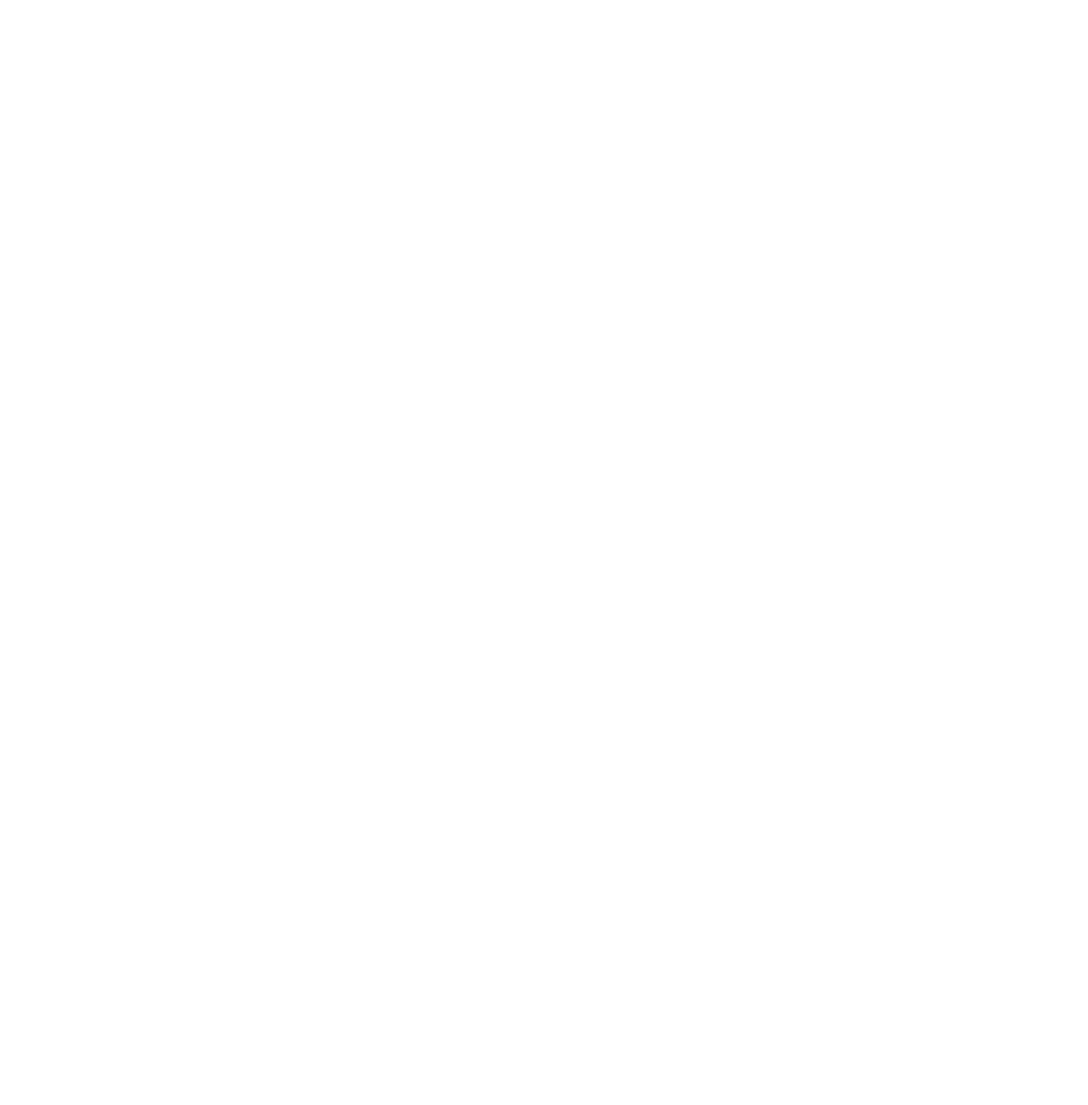
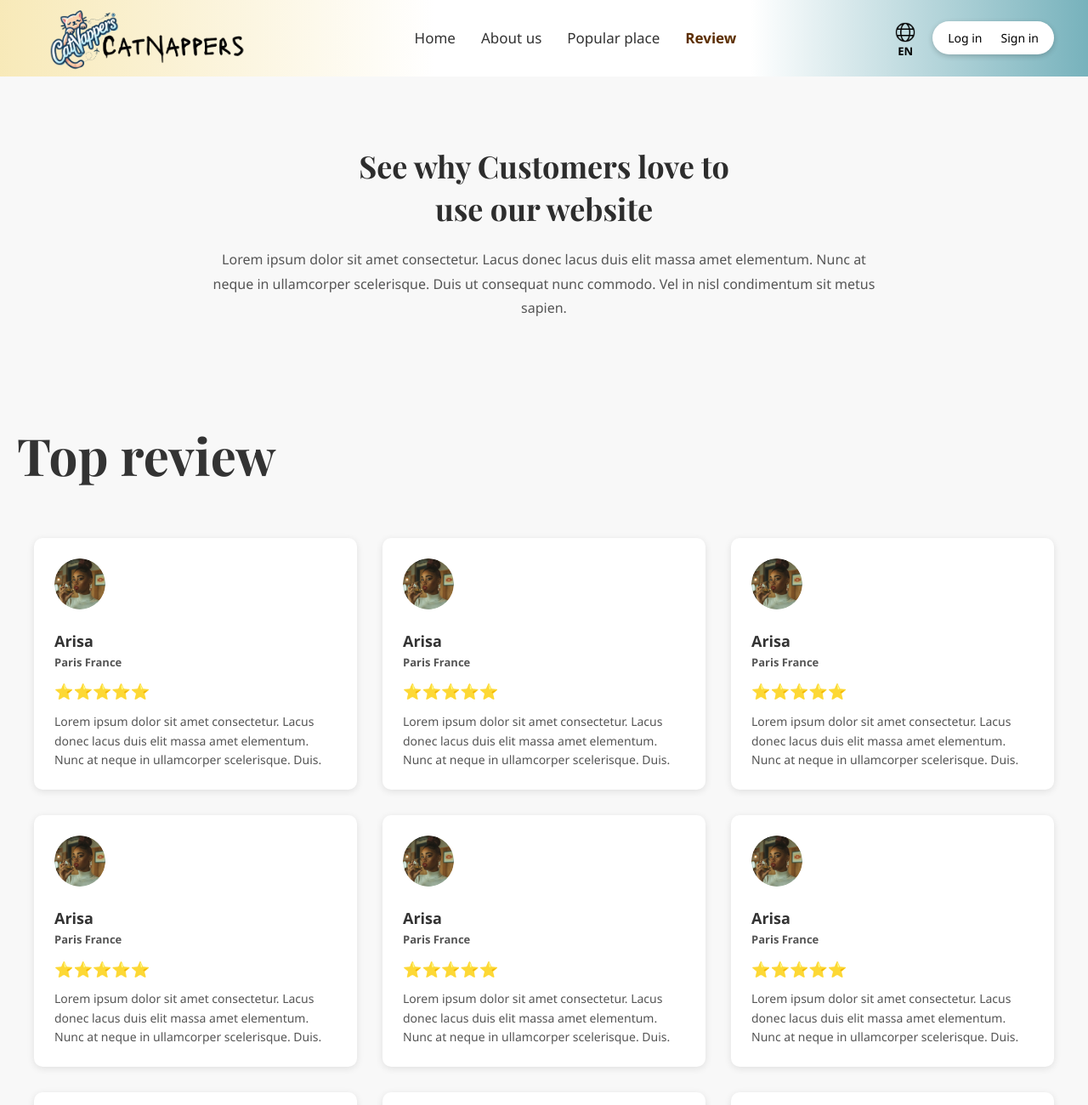
Before and after one commit to MrA1910/CatNappers, a plain HTML site: page review.html in a window 1280 px wide. Shown: the top 1300 px of the page at 85% size. Before the commit the page ends 800 px from the top, so only its background shows below. Drawn offline with nearby package versions, Linux system fonts and the light colour scheme.

Commit message:
Upload Explore Laos & Korea travel website

```diff
--- a/css/style.css
+++ b/css/style.css
@@ -764,6 +764,118 @@ body {
   }
 }
 
+.review-hero {
+  background-color: #f8f8f8;
+  padding: 80px 20px 50px;
+  text-align: center;
+}
+
+.review-hero .container {
+  max-width: 800px;
+  margin: 0 auto;
+}
+
+.hero-title {
+  font-family: 'Playfair Display', serif;
+  font-size: 36px;
+  font-weight: 700;
+  color: #2d2d2d;
+  margin-bottom: 20px;
+  line-height: 1.4;
+}
+
+.hero-subtitle {
+  font-size: 16px;
+  line-height: 1.8;
+  color: #555;
+  font-weight: 500;
+}
+
+
+.review-grid {
+  padding: 60px 20px;
+  background-color: #f8f8f8;
+}
+
+.review-title {
+  font-size: 60px;
+  font-weight: bold;
+  font-family: 'Playfair Display', serif;
+  margin-bottom: 30px;
+  color: #333;
+}
+
+/* This is the container for all cards */
+.review-cards {
+  display: grid;
+  grid-template-columns: repeat(3, 1fr); /* 3 cards per row */
+  gap: 30px;
+  padding: 20px;
+}
+
+/* Responsive layout */
+@media screen and (max-width: 992px) {
+  .review-cards {
+    grid-template-columns: repeat(2, 1fr); /* 2 cards per row on tablet */
+  }
+}
+
+@media screen and (max-width: 600px) {
+  .review-cards {
+    grid-template-columns: 1fr; /* 1 card per row on mobile */
+  }
+}
+
+/* Individual card style */
+.review-card {
+  background-color: #fff;
+  padding: 1.5rem;
+  border-radius: 10px;
+  box-shadow: 0 2px 8px rgba(0, 0, 0, 0.1);
+  transition: 0.3s ease;
+}
+
+.review-card:hover {
+  transform: translateY(-5px);
+}
+
+/* Avatar image */
+.review-avatar {
+  width: 60px;
+  height: 60px;
+  border-radius: 50%;
+  object-fit: cover;
+  margin-bottom: 10px;
+}
+
+/* Name and location */
+.review-card h3 {
+  font-size: 18px;
+  font-weight: bold;
+  margin: 5px 0 0;
+}
+
+.review-location {
+  font-size: 13px;
+  font-weight: bold;
+  color: #555;
+  margin-bottom: 10px;
+}
+
+/* Stars and text */
+.review-stars {
+  color: #FFD700;
+  font-size: 18px;
+  margin-bottom: 10px;
+}
+
+.review-text {
+  font-size: 14px;
+  color: #555;
+  line-height: 1.6;
+}
+
+
 
 
 /* Image Hover Zoom for cards */
--- a/review.html
+++ b/review.html
@@ -0,0 +1,227 @@
+<!DOCTYPE html>
+<html lang="en">
+
+<head>
+  <meta charset="UTF-8" />
+  <meta name="viewport" content="width=device-width, initial-scale=1.0" />
+  <title>Explore Laos & Korea</title>
+  <link rel="stylesheet" href="css/style.css" />
+  <link rel="stylesheet" href="https://cdnjs.cloudflare.com/ajax/libs/font-awesome/6.4.0/css/all.min.css" />
+  <link href="https://fonts.googleapis.com/css2?family=Playfair+Display:wght@700&display=swap" rel="stylesheet">
+</head>
+
+<body>
+  <!-- Navigation -->
+  <header class="navbar">
+    <div class="navbar-left">
+      <img src="images/logo.png" alt="Catnappers Logo" class="logo-img" />
+    </div>
+
+    <nav class="navbar-links">
+      <a href="index.html" >Home</a>
+      <a href="about.html">About us</a>
+      <a href="popular.html" >Popular place</a>
+      <a href="review.html" class="active">Review</a>
+    </nav>
+
+    <div class="navbar-right">
+      <div class="language-selector">
+        <div class="globe-toggle" onclick="toggleLanguageMenu()">
+          <img src="images/globe-icon.png" alt="Globe" class="globe-img" />
+          <span id="lang-label">EN</span>
+        </div>
+        <ul id="lang-menu" class="lang-menu">
+          <li onclick="setLanguage('EN')">English EN</li>
+          <li onclick="setLanguage('LA')">🇱ao LA</li>
+          <li onclick="setLanguage('KR')">Korean KR</li>
+        </ul>
+      </div>
+
+      <div class="auth-box">
+        <button onclick="location.href='signin.html'">Log in</button>
+        <button onclick="location.href='signup.html'">Sign in</button>
+      </div>
+    </div>
+  </header>
+
+  <div class="fade-in">
+    <!-- Hero Section -->
+    <section class="review-hero">
+  <div class="container">
+    <h1 class="hero-title">
+      See why Customers love to <br>
+      use our website
+    </h1>
+    <p class="hero-subtitle">
+      Lorem ipsum dolor sit amet consectetur. Lacus donec lacus duis elit massa amet elementum.
+      Nunc at neque in ullamcorper scelerisque. Duis ut consequat nunc commodo.
+      Vel in nisl condimentum sit metus sapien.
+    </p>
+  </div>
+</section>
+
+</div>
+
+<section class="review-grid fade-in">
+  <div class="review-container">
+    <h2 class="review-title">Top review</h2>
+    <div class="review-cards">
+
+      <!-- Review Card (Repeat this block as needed) -->
+      <div class="review-card">
+        <img src="images/arisa.png" alt="Arisa" class="review-avatar" />
+        <h3>Arisa</h3>
+        <p class="review-location">Paris France</p>
+        <div class="review-stars">⭐⭐⭐⭐⭐</div>
+        <p class="review-text">
+          Lorem ipsum dolor sit amet consectetur. Lacus donec lacus duis elit massa amet elementum.
+          Nunc at neque in ullamcorper scelerisque. Duis.
+        </p>
+      </div>
+      <div class="review-card">
+        <img src="images/arisa.png" alt="Arisa" class="review-avatar" />
+        <h3>Arisa</h3>
+        <p class="review-location">Paris France</p>
+        <div class="review-stars">⭐⭐⭐⭐⭐</div>
+        <p class="review-text">
+          Lorem ipsum dolor sit amet consectetur. Lacus donec lacus duis elit massa amet elementum.
+          Nunc at neque in ullamcorper scelerisque. Duis.
+        </p>
+      </div>
+      <div class="review-card">
+        <img src="images/arisa.png" alt="Arisa" class="review-avatar" />
+        <h3>Arisa</h3>
+        <p class="review-location">Paris France</p>
+        <div class="review-stars">⭐⭐⭐⭐⭐</div>
+        <p class="review-text">
+          Lorem ipsum dolor sit amet consectetur. Lacus donec lacus duis elit massa amet elementum.
+          Nunc at neque in ullamcorper scelerisque. Duis.
+        </p>
+      </div>
+      <div class="review-card">
+        <img src="images/arisa.png" alt="Arisa" class="review-avatar" />
+        <h3>Arisa</h3>
+        <p class="review-location">Paris France</p>
+        <div class="review-stars">⭐⭐⭐⭐⭐</div>
+        <p class="review-text">
+          Lorem ipsum dolor sit amet consectetur. Lacus donec lacus duis elit massa amet elementum.
+          Nunc at neque in ullamcorper scelerisque. Duis.
+        </p>
+      </div>
+      <div class="review-card">
+        <img src="images/arisa.png" alt="Arisa" class="review-avatar" />
+        <h3>Arisa</h3>
+        <p class="review-location">Paris France</p>
+        <div class="review-stars">⭐⭐⭐⭐⭐</div>
+        <p class="review-text">
+          Lorem ipsum dolor sit amet consectetur. Lacus donec lacus duis elit massa amet elementum.
+          Nunc at neque in ullamcorper scelerisque. Duis.
+        </p>
+      </div>
+      <div class="review-card">
+        <img src="images/arisa.png" alt="Arisa" class="review-avatar" />
+        <h3>Arisa</h3>
+        <p class="review-location">Paris France</p>
+        <div class="review-stars">⭐⭐⭐⭐⭐</div>
+        <p class="review-text">
+          Lorem ipsum dolor sit amet consectetur. Lacus donec lacus duis elit massa amet elementum.
+          Nunc at neque in ullamcorper scelerisque. Duis.
+        </p>
+      </div>
+      <div class="review-card">
+        <img src="images/arisa.png" alt="Arisa" class="review-avatar" />
+        <h3>Arisa</h3>
+        <p class="review-location">Paris France</p>
+        <div class="review-stars">⭐⭐⭐⭐⭐</div>
+        <p class="review-text">
+          Lorem ipsum dolor sit amet consectetur. Lacus donec lacus duis elit massa amet elementum.
+          Nunc at neque in ullamcorper scelerisque. Duis.
+        </p>
+      </div>
+      <div class="review-card">
+        <img src="images/arisa.png" alt="Arisa" class="review-avatar" />
+        <h3>Arisa</h3>
+        <p class="review-location">Paris France</p>
+        <div class="review-stars">⭐⭐⭐⭐⭐</div>
+        <p class="review-text">
+          Lorem ipsum dolor sit amet consectetur. Lacus donec lacus duis elit massa amet elementum.
+          Nunc at neque in ullamcorper scelerisque. Duis.
+        </p>
+      </div>
+      <div class="review-card">
+        <img src="images/arisa.png" alt="Arisa" class="review-avatar" />
+        <h3>Arisa</h3>
+        <p class="review-location">Paris France</p>
+        <div class="review-stars">⭐⭐⭐⭐⭐</div>
+        <p class="review-text">
+          Lorem ipsum dolor sit amet consectetur. Lacus donec lacus duis elit massa amet elementum.
+          Nunc at neque in ullamcorper scelerisque. Duis.
+        </p>
+      </div>
+
+
+
+
+    </div>
+  </div>
+</section>
+
+
+
+
+
+
+
+
+
+  <footer class="footer fade-in">
+    <div class="footer-overlay">
+      <div class="footer-container">
+        <div class="footer-left">
+          <div class="footer-logos">
+            <img src="images/jeju-logo.png" alt="Jeju logo" />
+            <img src="images/laos-logo.png" alt="Laos logo" />
+          </div>
+          <p>
+            Laos and Korea are known for their rich culture, delicious cuisine,
+            and breathtaking scenic landscapes. From serene temples in Luang
+            Prabang to the vibrant streets of Seoul, every corner offers
+            something unique. Dive into history, taste local delicacies, and enjoy
+            nature’s beauty in both countries.
+          </p>
+          <div class="social-icons">
+            <i class="fab fa-facebook-f"></i>
+            <i class="fab fa-instagram"></i>
+            <i class="fab fa-twitter"></i>
+          </div>
+        </div>
+
+        <div class="footer-right">
+          <div class="footer-links">
+            <p>Home</p>
+            <p>About us</p>
+            <p>Tour planning</p>
+          </div>
+          <div class="footer-links">
+            <p>Privacy</p>
+            <p>Cookie</p>
+            <p>Copyright</p>
+          </div>
+          <div class="footer-contact">
+            <p>Contact us</p>
+            <p>lao.mobilej1233@gmail.com</p>
+            <p>+856 938 126 669</p>
+          </div>
+        </div>
+      </div>
+    </div>
+  </footer>
+
+
+
+  <!-- More sections will follow here... -->
+
+  <script src="js/script.js"></script>
+</body>
+
+</html>
```
Also changed, not shown: images/arisa.png (added).
